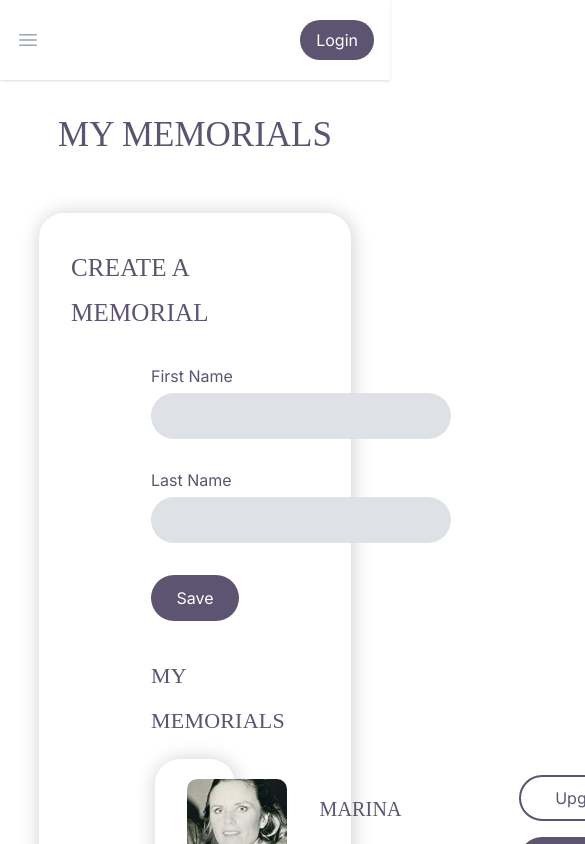
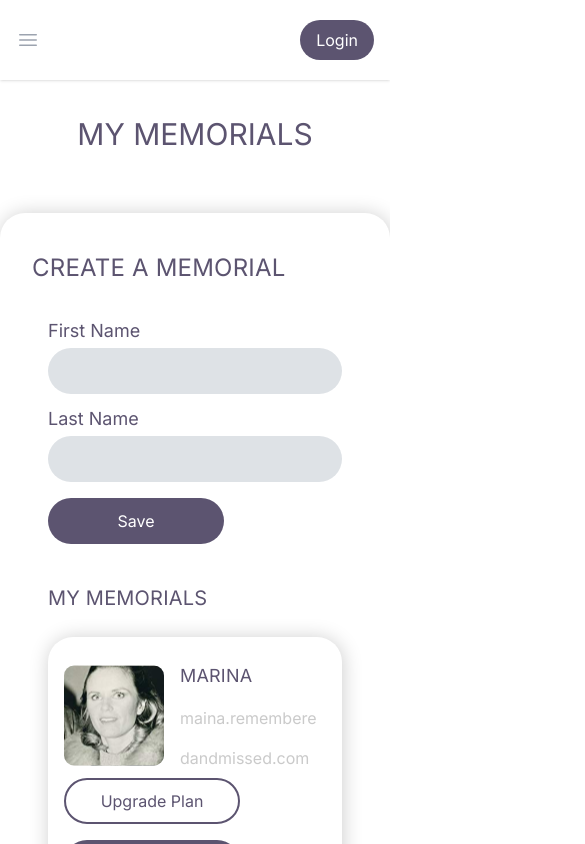
Before and after one commit to Arsanyos/remembered-and-missed, a Next.js app: page /memorials in a window 390 px wide. Shown: the top 844 px of the page, 585 px wide, since content can reach past the window. Built offline with nearby package versions, Linux system fonts and the light colour scheme.

Commit message:
hotfix/make pricing page responsive

```diff
--- a/app/landing/page.jsx
+++ b/app/landing/page.jsx
@@ -1,5 +1,4 @@
 import Image from "next/image";
-import Logo from "../../public/images/container.svg";
 const LandingPage = () => {
   return (
     <div className="flex flex-col gap-4  items-center w-[100%] mt-[5%]">
--- a/app/memorials/page.jsx
+++ b/app/memorials/page.jsx
@@ -29,12 +29,12 @@ const MemorialPage = () => {
     console.log("Values");
   };
   return (
-    <div className="w-[100%] h-auto flex flex-col justify-center gap-6">
-      <p className="font-[Lora] font-normal my-8 text-[35px] text-[#5C5470] leading-[45px] text-center">
+    <div className="w-full h-auto flex flex-col justify-center gap-6">
+    <p className="font-Lora font-normal my-8 text-3xl md:text-4xl text-[#5C5470] leading-[45px] text-center">
       MY MEMORIALS
     </p>
-      <div className="w-[80%] h-[70%] shadow-customFigma rounded-[25px] mx-auto py-8 px-8">
-        <p className="text-left text-[25px] text-[#5C5470] font-[Lora] leading-[45px] tracking-[0.2px]">
+    <div className="w-full md:w-4/5 h-auto shadow-customFigma rounded-[25px] mx-auto py-8 px-8">
+      <p className="text-left text-2xl md:text-3xl text-[#5C5470] font-Lora leading-[45px] tracking-[0.2px]">
         CREATE A MEMORIAL
       </p>
       <Formik
@@ -44,17 +44,17 @@ const MemorialPage = () => {
       >
         {({ touched, errors, values, handleBlur, handleChange }) => (
           <form>
-              <div className="flex flex-wrap items-end gap-8 px-20 pt-8">
+            <div className="flex flex-wrap items-end gap-4 sm:gap-8 px-4 sm:px-20 pt-8">
               {formInputFields.map((item, index) => {
                 return (
-                    <div className="min-w-[300px] grow" key={index}>
+                  <div className="w-full sm:w-auto min-w-[250px] grow" key={index}>
                     <label
                       htmlFor={item.id}
-                        className="block text-[#5C5470] text-[16px] font-normal leading-[18px]"
+                      className="block text-[#5C5470] text-lg leading-[18px] font-normal"
                     >
                       {item.label}
                     </label>
-                      <div className="relative mt-2 rounded-md w-auto">
+                    <div className="relative mt-2 rounded-md w-full">
                       <input
                         type={item.type}
                         name={item.id}
@@ -65,40 +65,38 @@ const MemorialPage = () => {
                   </div>
                 );
               })}
-                <button className="text-white w-[176px] h-[46px] p-[5px] rounded-[25px] bg-[#5C5470] rounded-[25px]">
+              <button className="text-white w-[176px] h-[46px] p-[5px] rounded-[25px] bg-[#5C5470]">
                 Save
               </button>
             </div>
-              <div className="px-20 pt-8 flex flex-col gap-4">
-                <p className="text-left text-[22px] text-[#5C5470] font-[Lora] leading-[45px] tracking-[0.2px]">
+            <div className="px-4 sm:px-20 pt-8 flex flex-col gap-4">
+              <p className="text-left text-xl md:text-2xl text-[#5C5470] font-Lora leading-[45px] tracking-[0.2px]">
                 MY MEMORIALS
               </p>
-                <div className="flex flex-col items-center gap-8">
-                  <div className="h-[40%] w-[90%] rounded-[25px] shadow-customFigma flex justify-between  py-4 px-8">
-                    <div className="flex gap-8">
+              <div className="flex flex-col items-center gap-4">
+                <div className="h-auto md:h-[40%] w-full sm:w-[90%] rounded-[25px] shadow-customFigma flex flex-wrap justify-start sm:justify-between py-4 px-4 sm:px-8">
+                  <div className="flex gap-4">
                     <Image
                       src="/images/memoDemo.svg"
                       alt="memo-person-image"
                       height={100}
                       width={100}
-                        style={{
-                          borderRadius: "10px",
-                        }}
+                      className="rounded-10"
                     />
-                      <div className="flex flex-col justify-center">
-                        <p className="text-[#5C5470] text-[20px] leading-[45px] tracking-[0.2px] font-[Lora] font-normal">
+                    <div className="flex flex-col w-[50%] justify-center">
+                      <p className="text-[#5C5470] text-lg md:text-xl leading-[45px] tracking-[0.2px] font-Lora font-normal">
                         MARINA
                       </p>
-                        <p className="text-[#95959580] text-[18px] leading-[40px] font-normal">
+                      <p className="text-[#95959580] text-base md:text-lg leading-[40px] font-normal break-words">
                         maina.rememberedandmissed.com
                       </p>
                     </div>
                   </div>
                   <div className="w-min flex flex-col gap-4">
-                      <button className="text-[#5C5470] w-[176px] h-[46px] p-[5px] rounded-[25px] border-solid border-2 border-[#5C5470] bg-transparent rounded-[25px]">
+                    <button className="text-[#5C5470] w-[176px] h-[46px] p-[5px] rounded-[25px] border-solid border-2 border-[#5C5470] bg-transparent">
                       Upgrade Plan
                     </button>
-                      <button className="text-white w-[176px] h-[46px] p-[5px] rounded-[25px] bg-[#5C5470] rounded-[25px]">
+                    <button className="text-white w-[176px] h-[46px] p-[5px] rounded-[25px] bg-[#5C5470]">
                       Delete Memorial
                     </button>
                   </div>
@@ -110,6 +108,7 @@ const MemorialPage = () => {
       </Formik>
     </div>
   </div>
+
   );
 };
 export default MemorialPage;
--- a/app/pricing/page.jsx
+++ b/app/pricing/page.jsx
@@ -14,51 +14,53 @@ const Pricing = () => {
   ];
   return (
     <div className="flex flex-col items-center h-auto">
-      <div className="w-[100vw] h-[40vh] bg-[#5C5470]"></div>
-      <div className="z-999 relative bottom-[150px] h-auto py-20 w-[80%] rounded-[25px] shadow-lg bg-[#FFFFFF] flex flex-wrap justify-center">
-        <div className="w-[100%] sm:w-[50%] py-[95px] px-[50px] flex flex-col items-center justify-center">
-          <p className="text-[25px] text-[#5C5470] text-center font-Lora">
+    <div className="w-full h-[40vh] bg-[#5C5470]"></div>
+    <div className="z-999 relative bottom-[150px] h-auto py-10 px-4 md:px-20 w-full md:w-4/5 rounded-[25px] shadow-lg bg-white flex flex-wrap justify-center">
+      <div className="w-full sm:w-1/2 py-8 md:py-20 px-4 sm:px-10 md:px-20 flex flex-col items-center justify-center">
+        <p className="text-xl md:text-3xl text-[#5C5470] text-center font-Lora">
           One Price, Endless Memories For Your
         </p>
-          <p className="text-[30px] text-center">Loved Ones</p>
+        <p className="text-3xl md:text-4xl text-center">Loved Ones</p>
       </div>
-        <div className="w-[90%] md:w-[80%] lg:w-[40%] flex justify-center items-center">
-          <div className="w-[90%] md:w-[100%] h-auto rounded-[25px] bg-[#5C5470] py-[40px] flex flex-col items-center justify-center gap-2">
-            <p className="font-[Lora] font-semibold text-[24px] text-center text-[#FFFFFF]">
+      <div className="w-full md:w-1/2 flex justify-center items-center">
+        <div className="w-full md:w-full lg:w-11/12 h-auto rounded-[25px] bg-[#5C5470] py-8 md:py-12 px-4 md:px-8 flex flex-col items-center justify-center gap-2">
+          <p className="font-Lora font-semibold text-lg md:text-2xl text-white text-center">
             Lifetime
           </p>
-            <p className="font-[Montserrat] font-bold text-[50px] text-[#FFFFFF] text-center">
+          <p className="font-Montserrat font-bold text-4xl md:text-6xl text-white text-center">
             $49.99
           </p>
-            <p className="font-[Montserrat] font-bold text-[14px] text-center text-[#FFFFFF]">
+          <p className="font-Montserrat font-bold text-base md:text-xl text-white text-center">
             Most Flexible
           </p>
-            <div className="w-[100%] my-1">
+          <div className="w-full my-1">
             <Divider />
           </div>
-            <div className="flex flex-col gap-4 mt-4 w-[55%]">
+          <div className="flex flex-col gap-4 mt-4 w-11/12 sm:w-10/12 lg:w-9/12">
             {perks.map((item, index) => {
               return (
-                  <div key={index} className="flex gap-4 ">
+                <div key={index} className="flex gap-4">
                   <Image
                     src="/icons/Check.svg"
                     alt="green-check-icon"
                     height={15}
                     width={15}
                   />
-                    <p className="font-[Montserrat] font-normal text-[13px] text-[#FFFFFF] tracking-wide"  key={index}>{item}</p>
+                  <p className="font-Montserrat font-normal text-xs md:text-base text-white tracking-wide">
+                    {item}
+                  </p>
                 </div>
               );
             })}
-
           </div>
-            <button className="mt-5 mx-auto border-solid border-4 border-[#FFFFFF] bg-[#5C5470] shadow-customFigma rounded-[25px] drop-shadow-lg  w-[223px] h-[52px] flex justify-center items-center text-[#FFFFFF]">
+          <button className="mt-5 mx-auto border-solid border-4 border-white bg-[#5C5470] shadow-customFigma rounded-[25px] drop-shadow-lg w-10/12 md:w-9/12 lg:w-8/12 h-14 md:h-16 flex justify-center items-center text-white">
             GET STARTED
           </button>
         </div>
       </div>
     </div>
   </div>
+
   );
 };
 export default Pricing;
```
Lines whose indentation alone changed are shown as unchanged.
